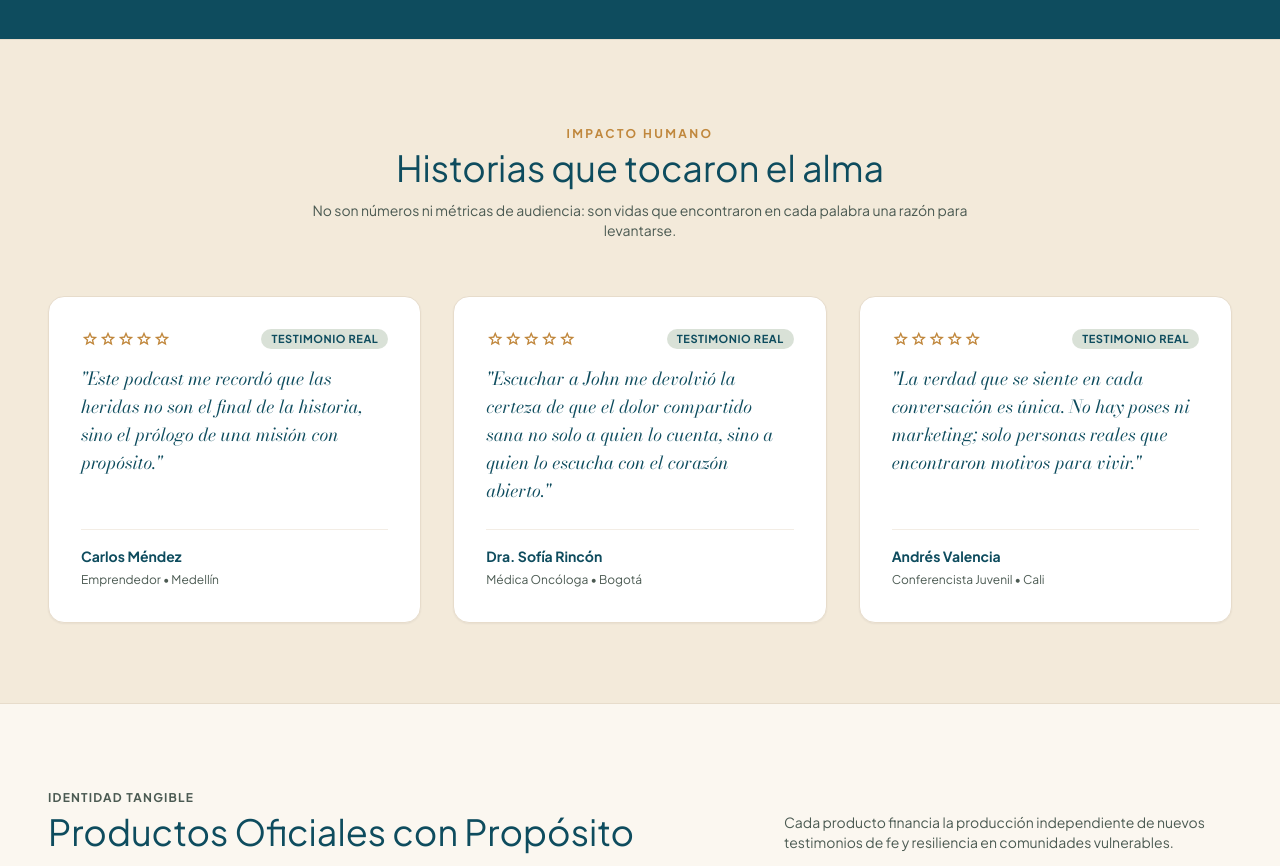
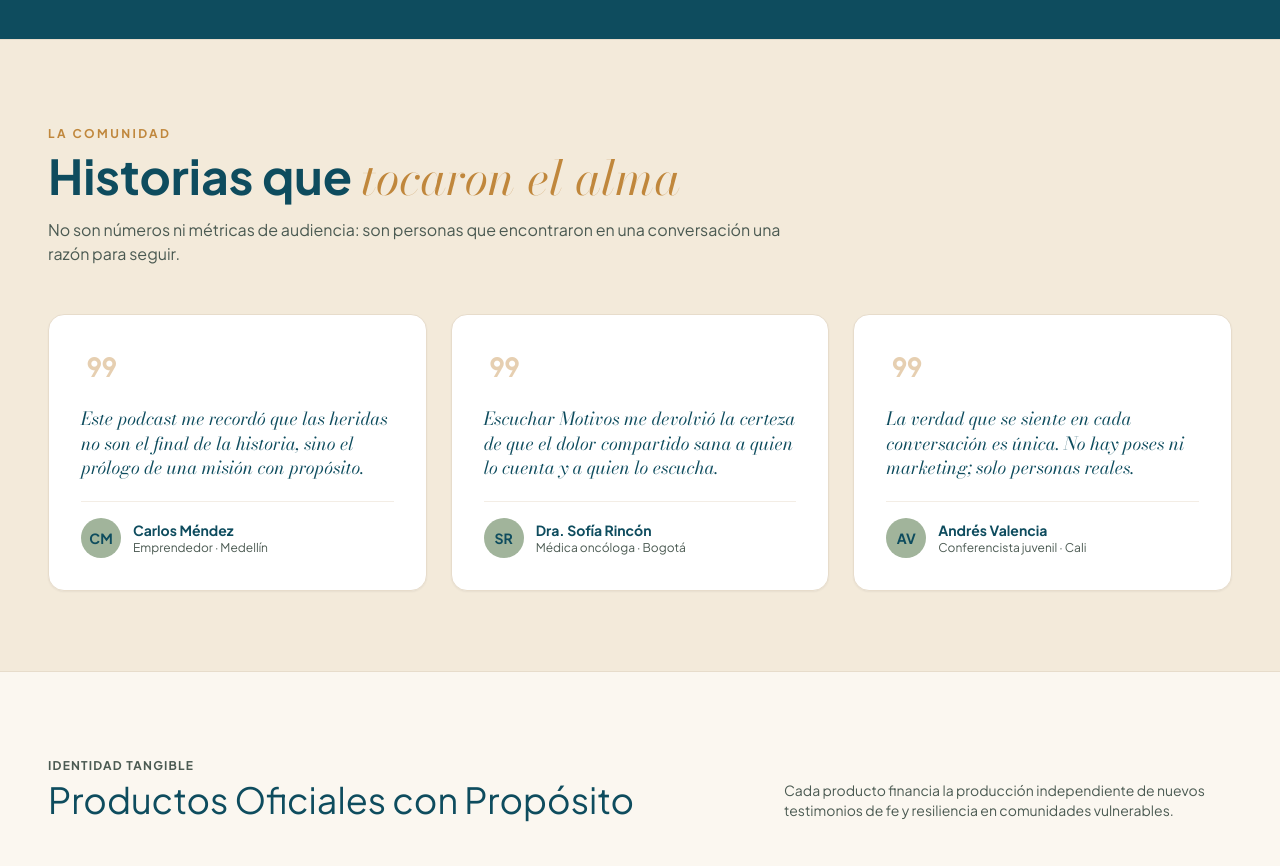
Before and after one commit to jeroborja1/Motivos-podcast-, a website: page code.html in a window 1280 px wide. Shown: the part 4800-5666 px from the top of the page. Drawn offline with nearby package versions, Linux system fonts and the light colour scheme; grey boxes are pictures that could not be loaded; a web font is replaced by a local one.

Commit message:
Paso 6: testimonios más limpios
- Título grande con parte en cursiva Bodoni ("Historias que tocaron el alma").
- Tarjetas: comilla + cita en cursiva + avatar de iniciales; fuera las 5 estrellas
  y la píldora "Testimonio Real". Sin estilo "papel rasgado".

Co-Authored-By: Claude Sonnet 5 <noreply@anthropic.com>

```diff
--- a/code.html
+++ b/code.html
@@ -451,90 +451,52 @@ tailwind.config = {
 </div>
 </div>
 </section>
-<!-- 5. TESTIMONIOS / HISTORIAS QUE TOCARON EL ALMA
-     (Acento en Ocre #C1873A, estrellas y distintivos en Ocre y Menta sobre fondo suave Arena) -->
+<!-- 5. TESTIMONIOS DE LA COMUNIDAD -->
 <section class="w-full bg-arena-soft py-20 border-y border-arena" id="historias">
-<div class="max-w-7xl mx-auto px-5 md:px-8 lg:px-12">
-<div class="text-center max-w-2xl mx-auto mb-14">
-<span class="text-xs uppercase tracking-[0.2em] font-bold text-ocre">Impacto Humano</span>
-<h2 class="font-satoshi text-3xl md:text-4xl text-petroleo mt-1 font-normal">Historias que tocaron el alma</h2>
-<p class="text-oliva text-sm mt-3">
-        No son números ni métricas de audiencia: son vidas que encontraron en cada palabra una razón para levantarse.
-      </p>
+<div class="max-w-7xl mx-auto px-5 md:px-8 lg:px-12 flex flex-col gap-12">
+<div class="max-w-3xl">
+<span class="text-xs uppercase tracking-[0.2em] font-bold text-ocre">La comunidad</span>
+<h2 class="font-satoshi text-3xl md:text-5xl font-bold text-petroleo mt-2 leading-tight">
+          Historias que <span class="font-bodoni italic font-normal text-ocre">tocaron el alma</span>
+        </h2>
+<p class="text-oliva text-sm md:text-base mt-4">
+          No son números ni métricas de audiencia: son personas que encontraron en una conversación una razón para seguir.
+        </p>
 </div>
-<div class="grid grid-cols-1 md:grid-cols-3 gap-8">
-<!-- Card 1 -->
-<div class="bg-white rounded-2xl p-8 shadow-sm border border-arena flex flex-col justify-between gap-6 relative">
-<div class="flex flex-col gap-4">
-<div class="flex items-center justify-between">
-<div class="flex text-ocre">
-<span class="material-symbols-outlined text-[18px]">star</span>
-<span class="material-symbols-outlined text-[18px]">star</span>
-<span class="material-symbols-outlined text-[18px]">star</span>
-<span class="material-symbols-outlined text-[18px]">star</span>
-<span class="material-symbols-outlined text-[18px]">star</span>
-</div>
-<span class="text-[11px] font-bold tracking-wider uppercase text-petroleo bg-menta/40 px-2.5 py-0.5 rounded-full">
-              Testimonio Real
-            </span>
-</div>
-<p class="font-bodoni italic text-base md:text-lg text-petroleo leading-snug">
-            "Este podcast me recordó que las heridas no son el final de la historia, sino el prólogo de una misión con propósito."
-          </p>
-</div>
-<div class="pt-4 border-t border-arena/50">
-<h4 class="font-bold text-sm text-petroleo">Carlos Méndez</h4>
-<span class="text-xs text-oliva">Emprendedor • Medellín</span>
-</div>
-</div>
-<!-- Card 2 -->
-<div class="bg-white rounded-2xl p-8 shadow-sm border border-arena flex flex-col justify-between gap-6 relative">
-<div class="flex flex-col gap-4">
-<div class="flex items-center justify-between">
-<div class="flex text-ocre">
-<span class="material-symbols-outlined text-[18px]">star</span>
-<span class="material-symbols-outlined text-[18px]">star</span>
-<span class="material-symbols-outlined text-[18px]">star</span>
-<span class="material-symbols-outlined text-[18px]">star</span>
-<span class="material-symbols-outlined text-[18px]">star</span>
-</div>
-<span class="text-[11px] font-bold tracking-wider uppercase text-petroleo bg-menta/40 px-2.5 py-0.5 rounded-full">
-              Testimonio Real
-            </span>
-</div>
-<p class="font-bodoni italic text-base md:text-lg text-petroleo leading-snug">
-            "Escuchar a John me devolvió la certeza de que el dolor compartido sana no solo a quien lo cuenta, sino a quien lo escucha con el corazón abierto."
-          </p>
-</div>
-<div class="pt-4 border-t border-arena/50">
-<h4 class="font-bold text-sm text-petroleo">Dra. Sofía Rincón</h4>
-<span class="text-xs text-oliva">Médica Oncóloga • Bogotá</span>
-</div>
-</div>
-<!-- Card 3 -->
-<div class="bg-white rounded-2xl p-8 shadow-sm border border-arena flex flex-col justify-between gap-6 relative">
-<div class="flex flex-col gap-4">
-<div class="flex items-center justify-between">
-<div class="flex text-ocre">
-<span class="material-symbols-outlined text-[18px]">star</span>
-<span class="material-symbols-outlined text-[18px]">star</span>
-<span class="material-symbols-outlined text-[18px]">star</span>
-<span class="material-symbols-outlined text-[18px]">star</span>
-<span class="material-symbols-outlined text-[18px]">star</span>
-</div>
-<span class="text-[11px] font-bold tracking-wider uppercase text-petroleo bg-menta/40 px-2.5 py-0.5 rounded-full">
-              Testimonio Real
-            </span>
-</div>
-<p class="font-bodoni italic text-base md:text-lg text-petroleo leading-snug">
-            "La verdad que se siente en cada conversación es única. No hay poses ni marketing; solo personas reales que encontraron motivos para vivir."
-          </p>
-</div>
-<div class="pt-4 border-t border-arena/50">
-<h4 class="font-bold text-sm text-petroleo">Andrés Valencia</h4>
-<span class="text-xs text-oliva">Conferencista Juvenil • Cali</span>
-</div>
-</div>
+<div class="grid grid-cols-1 md:grid-cols-3 gap-6">
+<figure class="bg-white rounded-2xl p-8 shadow-sm border border-arena flex flex-col gap-5">
+<span class="material-symbols-outlined text-ocre/40 text-[40px] leading-none">format_quote</span>
+<blockquote class="font-bodoni italic text-lg text-petroleo leading-snug flex-1">Este podcast me recordó que las heridas no son el final de la historia, sino el prólogo de una misión con propósito.</blockquote>
+<figcaption class="flex items-center gap-3 pt-4 border-t border-arena/50">
+<span class="w-10 h-10 rounded-full bg-menta text-petroleo font-satoshi font-bold text-sm flex items-center justify-center shrink-0">CM</span>
+<span class="flex flex-col leading-tight">
+<span class="font-bold text-sm text-petroleo">Carlos Méndez</span>
+<span class="text-xs text-oliva">Emprendedor · Medellín</span>
+</span>
+</figcaption>
+</figure>
+<figure class="bg-white rounded-2xl p-8 shadow-sm border border-arena flex flex-col gap-5">
+<span class="material-symbols-outlined text-ocre/40 text-[40px] leading-none">format_quote</span>
+<blockquote class="font-bodoni italic text-lg text-petroleo leading-snug flex-1">Escuchar Motivos me devolvió la certeza de que el dolor compartido sana a quien lo cuenta y a quien lo escucha.</blockquote>
+<figcaption class="flex items-center gap-3 pt-4 border-t border-arena/50">
+<span class="w-10 h-10 rounded-full bg-menta text-petroleo font-satoshi font-bold text-sm flex items-center justify-center shrink-0">SR</span>
+<span class="flex flex-col leading-tight">
+<span class="font-bold text-sm text-petroleo">Dra. Sofía Rincón</span>
+<span class="text-xs text-oliva">Médica oncóloga · Bogotá</span>
+</span>
+</figcaption>
+</figure>
+<figure class="bg-white rounded-2xl p-8 shadow-sm border border-arena flex flex-col gap-5">
+<span class="material-symbols-outlined text-ocre/40 text-[40px] leading-none">format_quote</span>
+<blockquote class="font-bodoni italic text-lg text-petroleo leading-snug flex-1">La verdad que se siente en cada conversación es única. No hay poses ni marketing; solo personas reales.</blockquote>
+<figcaption class="flex items-center gap-3 pt-4 border-t border-arena/50">
+<span class="w-10 h-10 rounded-full bg-menta text-petroleo font-satoshi font-bold text-sm flex items-center justify-center shrink-0">AV</span>
+<span class="flex flex-col leading-tight">
+<span class="font-bold text-sm text-petroleo">Andrés Valencia</span>
+<span class="text-xs text-oliva">Conferencista juvenil · Cali</span>
+</span>
+</figcaption>
+</figure>
 </div>
 </div>
 </section>
```
Also changed, not shown: index.html (+44 -82 lines).
